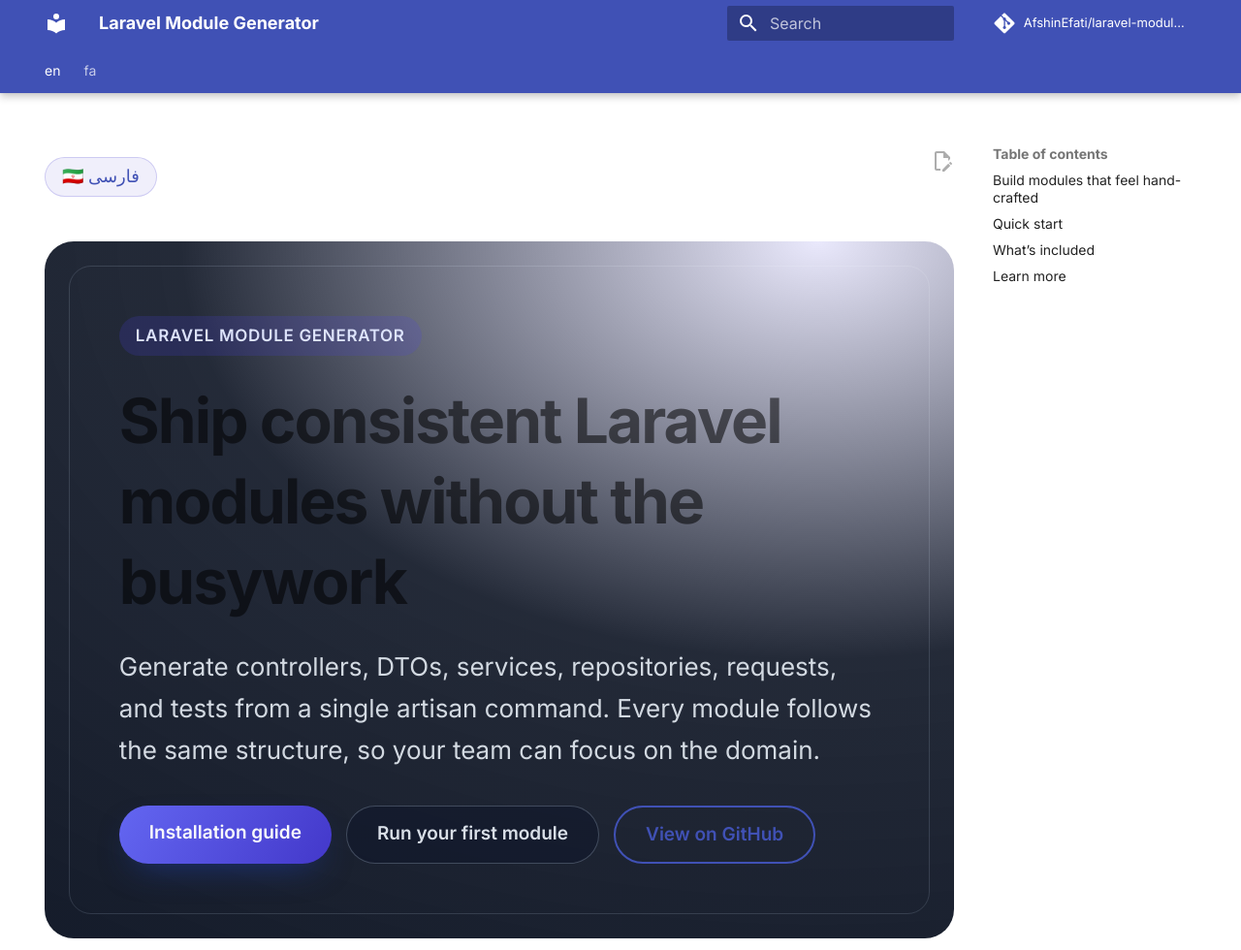
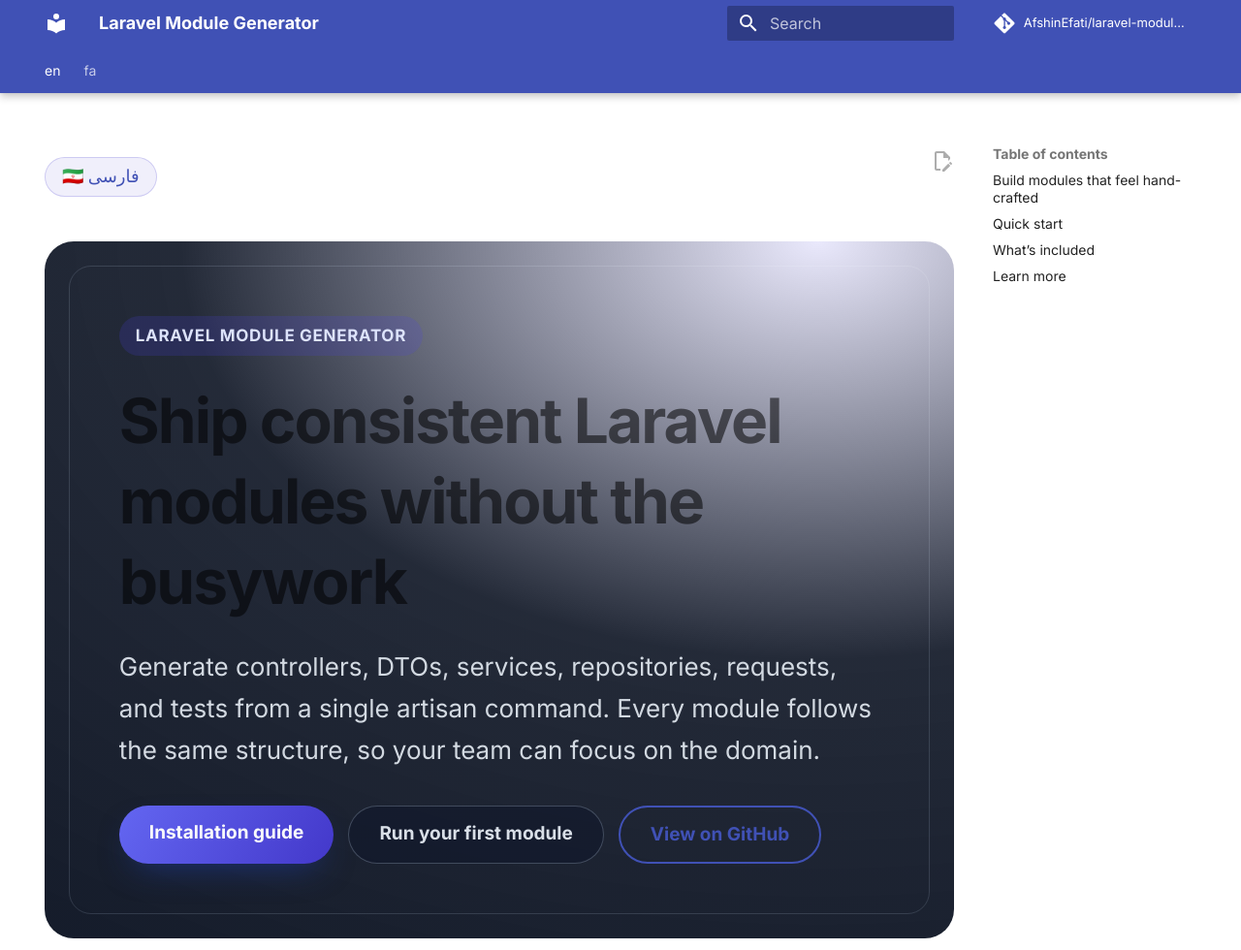
Before and after one commit to AfshinEfati/laravel-module-generator, an MkDocs documentation site: the page built from docs/en/index.md, in a window 1280 px wide and 1400 px high. Shown: the top 980 px of the window at 97% size. Built offline with MkDocs 1.6.1 and Material for MkDocs 9.7.7, drawn with Linux system fonts in a browser that asks for light colours; comment, search, counter and statistics services are not loaded.

Commit message:
🛠️ Working on: FiraCode-Regular.woff - FiraCode-Regular.woff2 - iransans.woff - iransans.woff2 - extra.css - A docs/assets/fonts/firracode/FiraCode-Regular.woff - A docs/assets/fonts/firracode/FiraCode-Regular.woff2 - A docs/assets/fonts/iransans/iransans.woff - A docs/assets/fonts/iransans/iransans.woff2 - M docs/assets/stylesheets/extra.css

```diff
--- a/docs/assets/stylesheets/extra.css
+++ b/docs/assets/stylesheets/extra.css
@@ -1,4 +1,20 @@
-@import url('https://fonts.googleapis.com/css2?family=Inter:wght@400;500;600;700&family=Vazirmatn:wght@400;500;600;700&display=swap');
+@font-face {
+  font-family: 'IranSans';
+  src: url('../fonts/iransans/iransans.woff2') format('woff2'),
+       url('../fonts/iransans/iransans.woff') format('woff');
+  font-weight: 400;
+  font-style: normal;
+  font-display: swap;
+}
+
+@font-face {
+  font-family: 'Fira Code Local';
+  src: url('../fonts/firracode/FiraCode-Regular.woff2') format('woff2'),
+       url('../fonts/firracode/FiraCode-Regular.woff') format('woff');
+  font-weight: 400;
+  font-style: normal;
+  font-display: swap;
+}
 
 :root {
   --lm-primary: #4338ca;
@@ -9,23 +25,38 @@
   --md-primary-fg-color--light: var(--lm-primary-light);
   --md-primary-fg-color--dark: var(--lm-primary-dark);
   --md-accent-fg-color: var(--lm-accent);
+  --font-sans-base: 'Inter', system-ui, -apple-system, BlinkMacSystemFont, 'Segoe UI', sans-serif;
+  --font-sans-fa: 'IranSans', 'Vazirmatn', 'Helvetica Neue', Arial, sans-serif;
+  --font-code: 'Fira Code Local', 'Fira Code', 'SFMono-Regular', Menlo, Monaco, Consolas, 'Liberation Mono', 'Courier New', monospace;
 }
 
 .md-typeset,
 .md-nav,
 .md-nav__title,
 .md-header__title {
-  font-family: 'Inter', system-ui, -apple-system, BlinkMacSystemFont, 'Segoe UI', sans-serif;
+  font-family: var(--font-sans-base);
 }
 
-[dir="rtl"] {
+.md-typeset code,
+.md-typeset kbd,
+.md-typeset pre,
+.md-typeset samp,
+.md-typeset code * {
+  font-family: var(--font-code);
+  font-feature-settings: 'calt' 1, 'liga' 1;
+  font-variant-ligatures: contextual;
+}
+
+[dir="rtl"],
+html[lang="fa"],
+body[dir="rtl"] {
   direction: rtl;
   text-align: right;
-  font-family: 'Vazirmatn', 'Inter', sans-serif;
+  font-family: var(--font-sans-fa);
 }
 
 [dir="rtl"] .md-typeset {
-  font-family: 'Vazirmatn', 'Inter', sans-serif;
+  font-family: var(--font-sans-fa);
 }
 
 [dir="rtl"] .hero__eyebrow {
```
Also changed, not shown: docs/assets/fonts/firracode/FiraCode-Regular.woff (added), docs/assets/fonts/firracode/FiraCode-Regular.woff2 (added), docs/assets/fonts/iransans/iransans.woff (added), docs/assets/fonts/iransans/iransans.woff2 (added).
